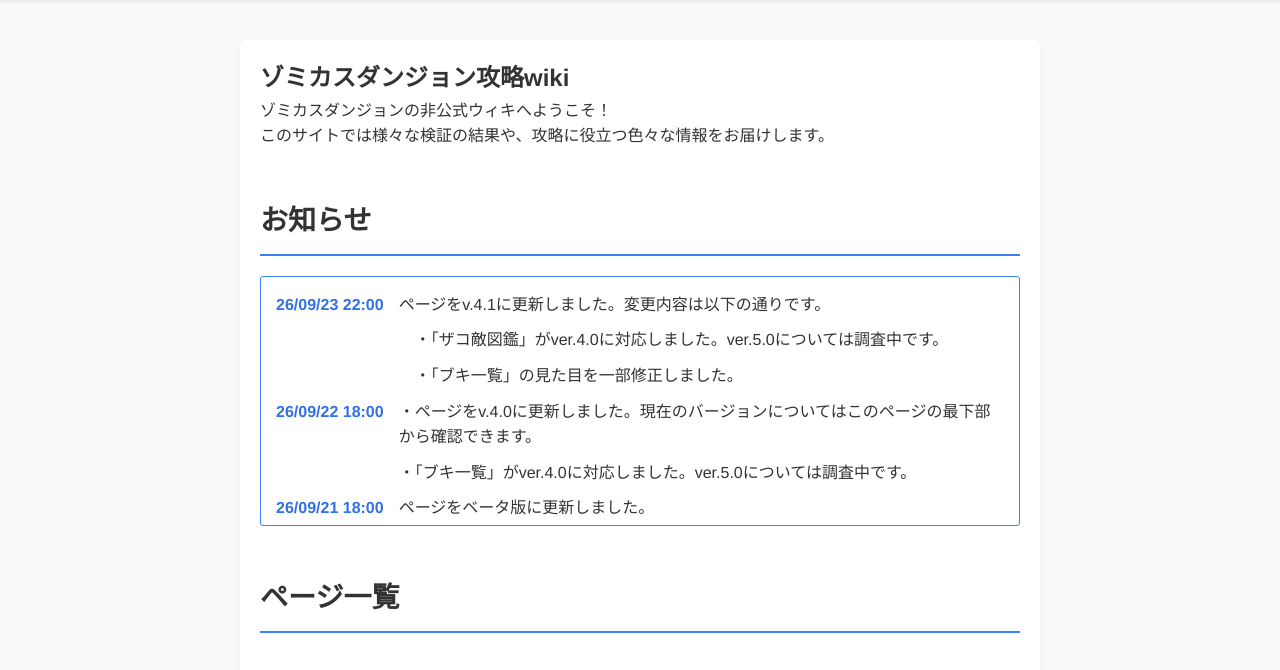
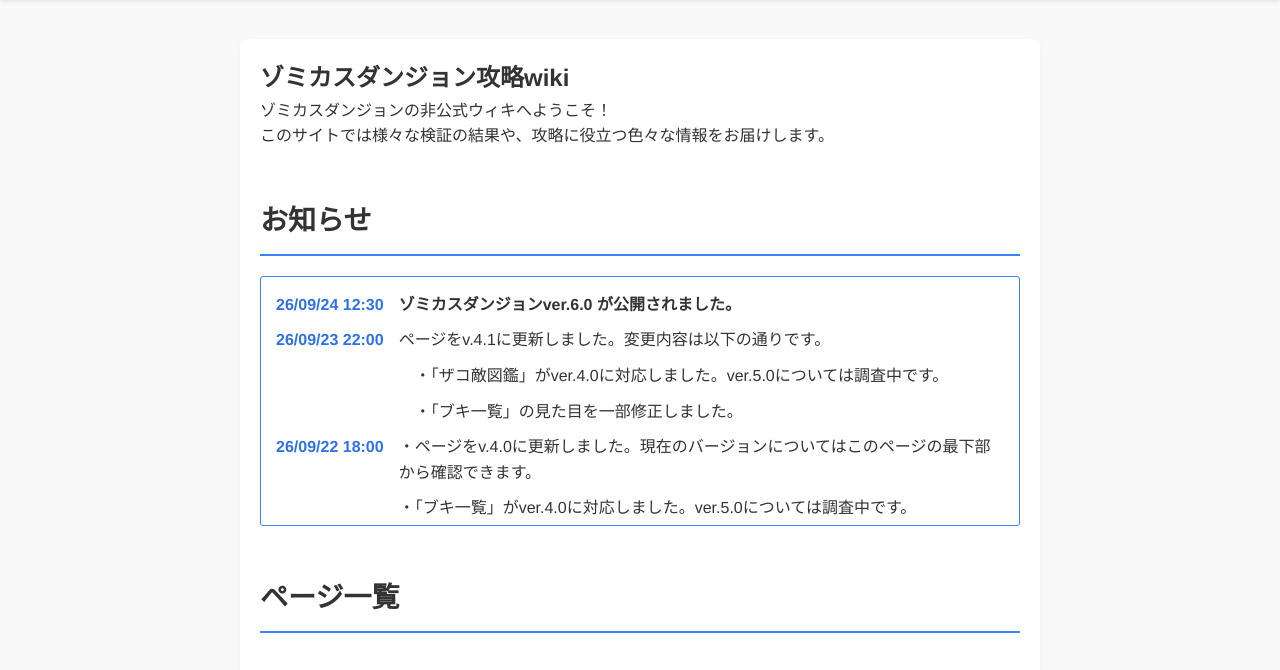
Before and after one commit to mu-lgtn/z-wiki, a plain HTML site: page index.html in a window 1280 px wide. Shown: the part 69-739 px from the top of the page. Drawn offline with Linux system fonts and the light colour scheme.

Commit message:
Update index.html

```diff
--- a/index.html
+++ b/index.html
@@ -47,6 +47,8 @@
             <h2>お知らせ</h2>
             <div class="news-box">
                 <dl class="news-list">
+                    <dt>26/09/24 12:30</dt>
+                    <dd><strong>ゾミカスダンジョンver.6.0 が公開されました。</strong></dd>
                     <dt>26/09/23 22:00</dt>
                     <dd>ページをv.4.1に更新しました。変更内容は以下の通りです。</dd>
                     <dd>&emsp;・「ザコ敵図鑑」がver.4.0に対応しました。ver.5.0については調査中です。</dd>
```
